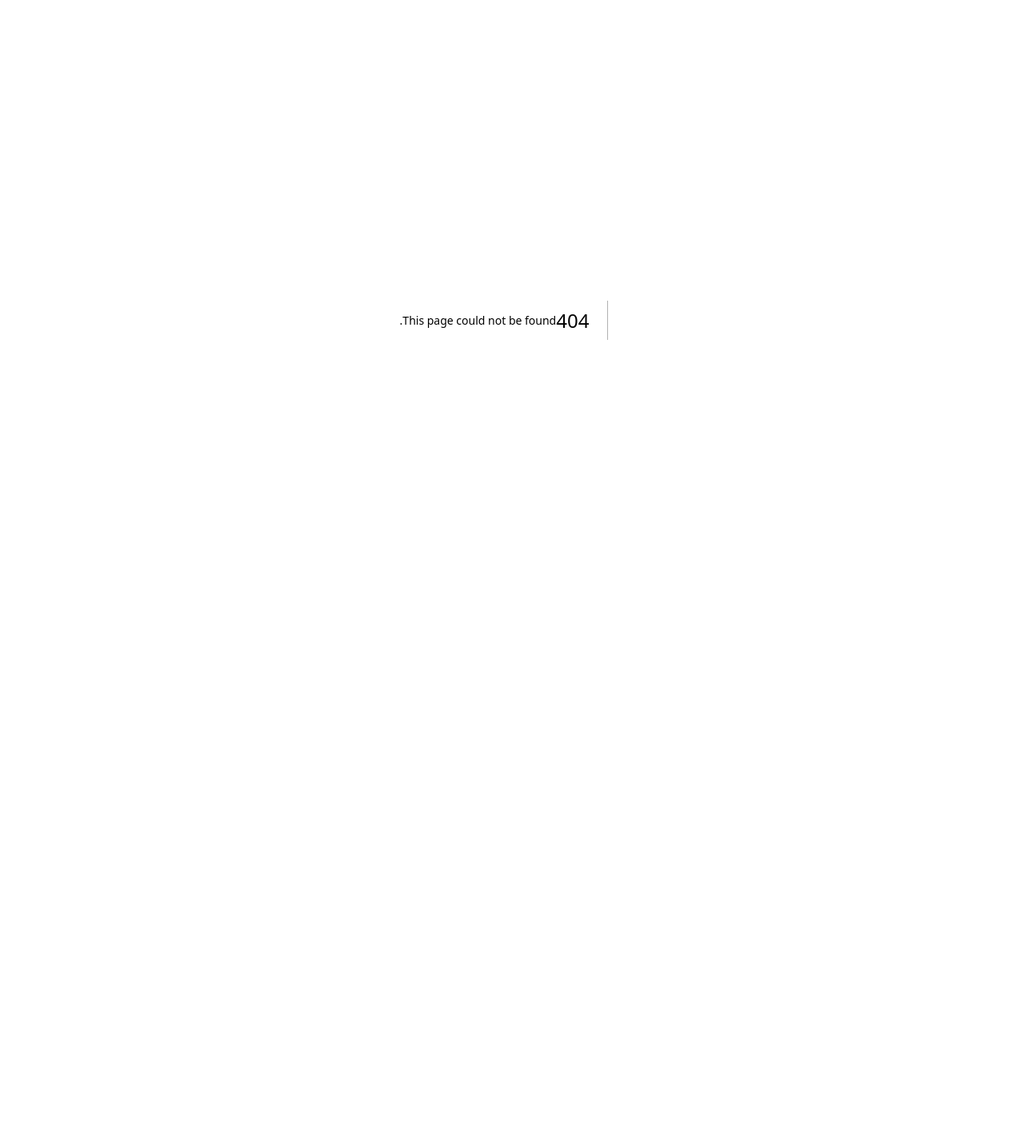
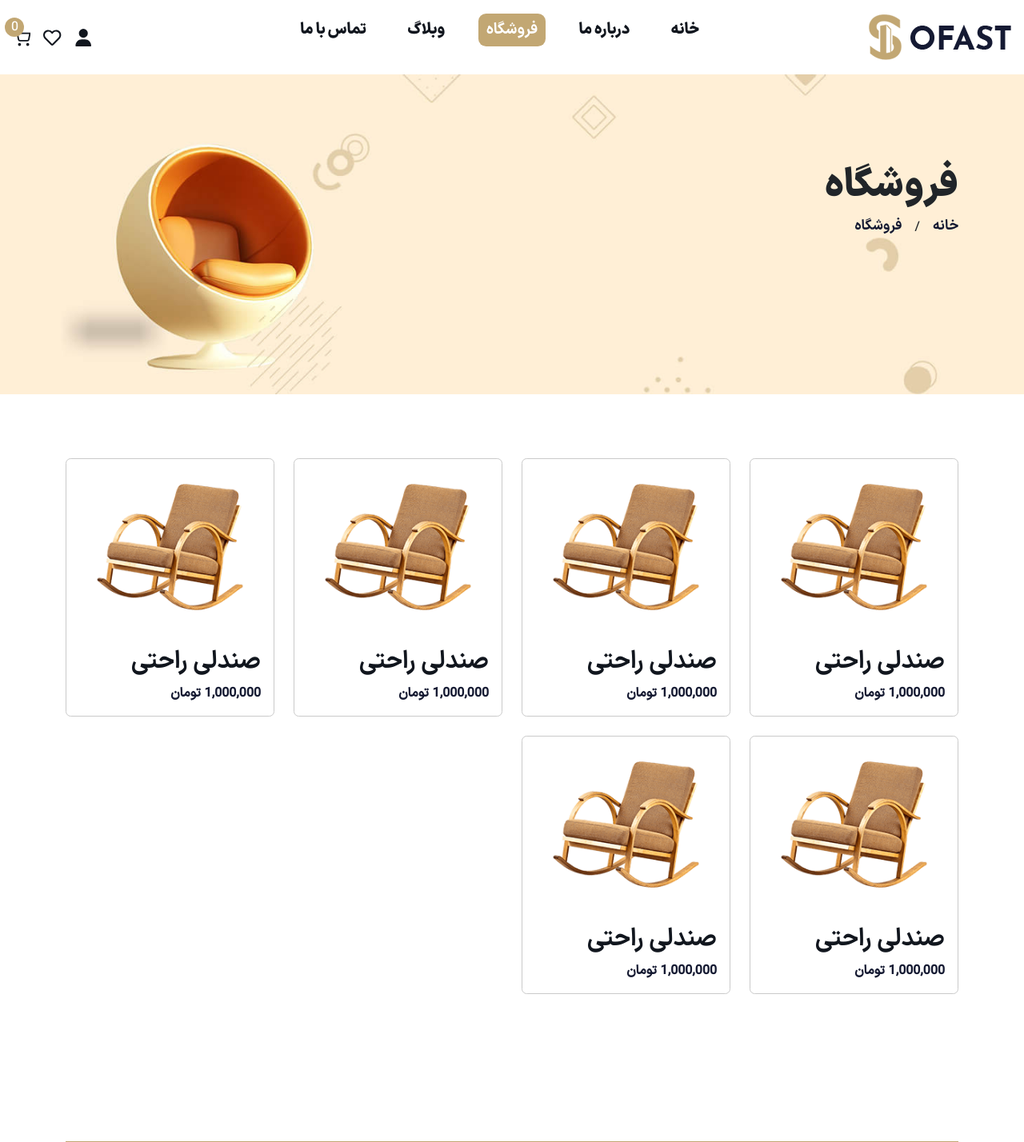
Before and after one commit to mohammadmehdidalvandii/sofast-homeShop, a Next.js app: page /Shop in a window 1280 px wide. Before the commit this address had no page. Shown: the top 1428 px of the page at 80% size. Before the commit the page ends 800 px from the top, so only its background shows below. Built offline with nearby package versions, Linux system fonts and the light colour scheme.

Commit message:
create section products for shop-page

```diff
--- /dev/null
+++ b/src/app/Shop/page.js
@@ -0,0 +1,20 @@
+import React from 'react'
+import Navbar from '../components/module/Navbar/Navbar'
+import PageHeader from '../components/module/PageHeader/PageHeader'
+import Overview from '../components/module/Overview/Overview'
+import Footer from '../components/module/Footer/Footer'
+import Products from '../components/template/Shop/Products/Products'
+
+function page() {
+  return (
+    <>
+    <Navbar/>
+    <PageHeader title='فروشگاه' text='فروشگاه'/>
+    <Products/>
+    <Overview/>
+    <Footer/>
+    </>
+  )
+}
+
+export default page
--- /dev/null
+++ b/src/app/components/template/Shop/Products/Products.js
@@ -0,0 +1,34 @@
+import React from 'react';
+import style from './Products.module.css';
+import Card from '@/app/components/module/Card/Card';
+
+function Products() {
+  return (
+    <section className={style.products}>
+        <div className="container">
+            <div className="row">
+                <div className="col-lg-3 col-md-4 col-sm-6 col-xs-12">
+                    <Card/>
+                </div>
+                <div className="col-lg-3 col-md-4 col-sm-6 col-xs-12">
+                    <Card/>
+                </div>
+                <div className="col-lg-3 col-md-4 col-sm-6 col-xs-12">
+                    <Card/>
+                </div>
+                <div className="col-lg-3 col-md-4 col-sm-6 col-xs-12">
+                    <Card/>
+                </div>
+                <div className="col-lg-3 col-md-4 col-sm-6 col-xs-12">
+                    <Card/>
+                </div>
+                <div className="col-lg-3 col-md-4 col-sm-6 col-xs-12">
+                    <Card/>
+                </div>
+            </div>
+        </div>
+    </section>
+  )
+}
+
+export default Products
--- /dev/null
+++ b/src/app/components/template/Shop/Products/Products.module.css
@@ -0,0 +1,5 @@
+.products{
+    display: block;
+    width: 100%;
+    margin-top: 5rem;
+}
```
